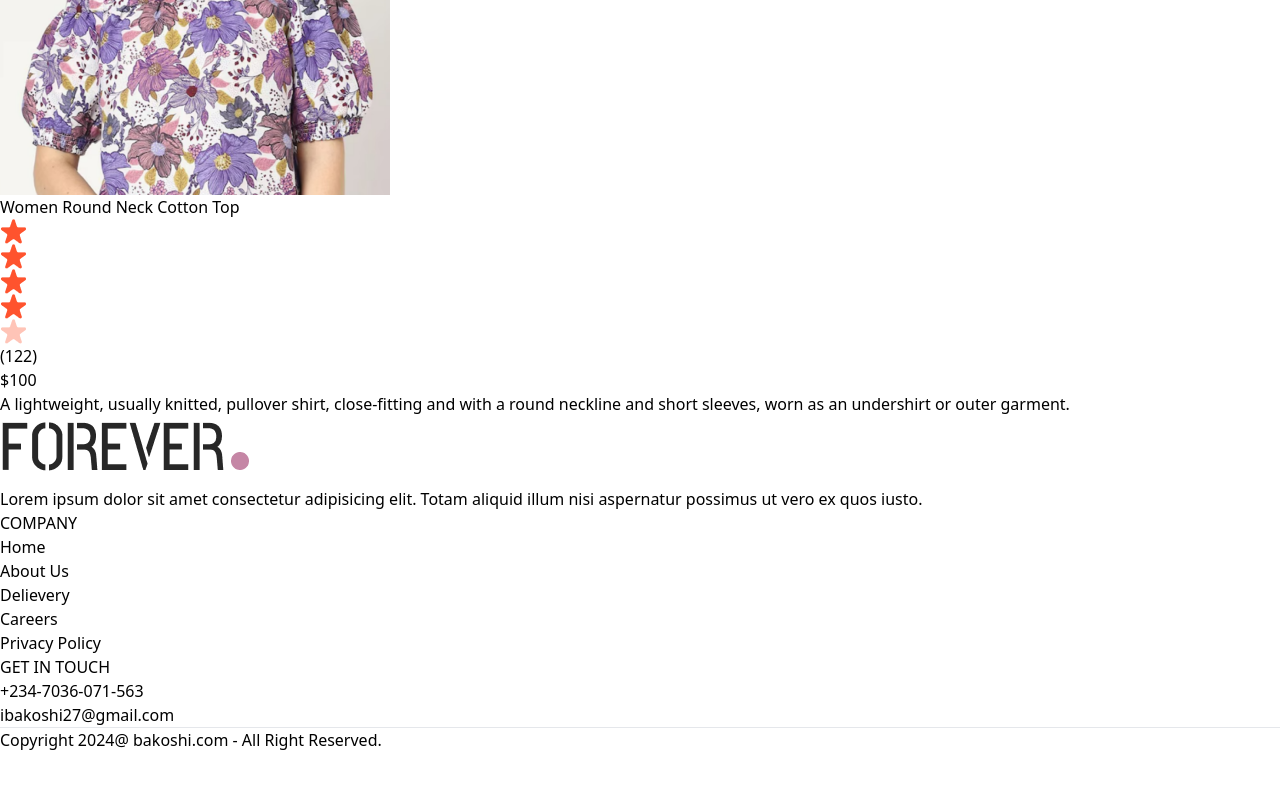
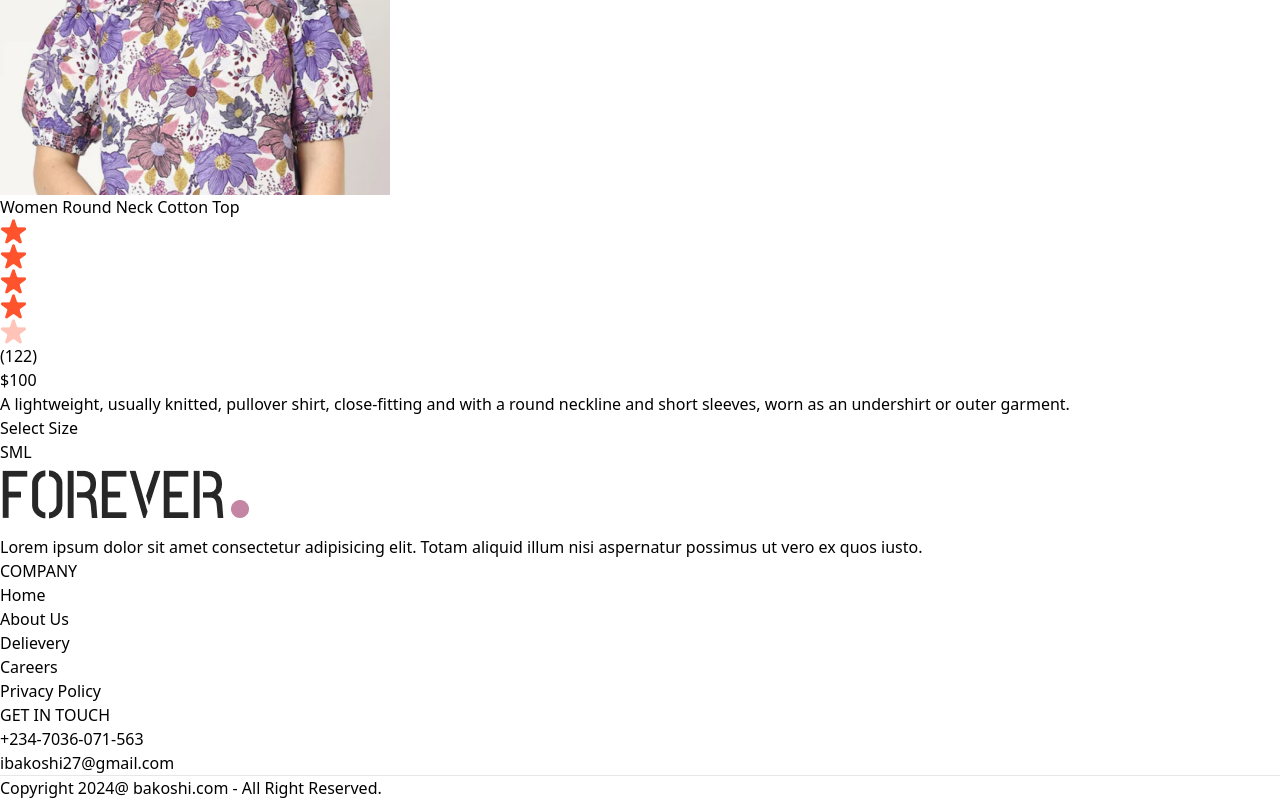
Before and after one commit to Kadunapikin/Chongai-store, a React (Vite) app in the folder frontend/: page /product/aaaaa in a window 1280 px wide. Shown: the part 1227-2027 px from the top of the page. Before the commit the page ends 1979 px from the top, so only its background shows below. Built offline with nearby package versions, Linux system fonts and the light colour scheme.

Commit message:
display product sizes on Product page

```diff
--- a/frontend/src/pages/Product.jsx
+++ b/frontend/src/pages/Product.jsx
@@ -8,6 +8,7 @@ const Product = () => {
   const {products, currency} = useContext(ShopContext);
   const [productData, setProductData] = useState(false);
   const [image, setImage] = useState('');
+  const [size, setSize] = useState('');
 
   const fetchProductData = async () => {
     products.map((product) => {
@@ -60,7 +61,17 @@ const Product = () => {
             <p className='pl-2'>(122)</p>
           </div>
           <p className='mt-5 text-3xl font-medium'>{currency}{productData.price}</p>
-          <p>{productData.description}</p>
+          <p className='mt-5 text-gray-500 md:w-4/5'>{productData.description}</p>
+          <div className='flex flex-col gap-4 my-8'>
+            <p>Select Size</p>
+            <div className='flex gap-2'>
+              {
+                productData.sizes.map((item, i) => (
+                  <button onClick={() => setSize(item)} className={`border py-2 px-4 bg-gray-100 ${item === size ? 'border-orange-500' : ''}`} key={i}>{item}</button>
+                ))
+              }
+            </div>
+          </div>
 
         </div>
       </div>
```
